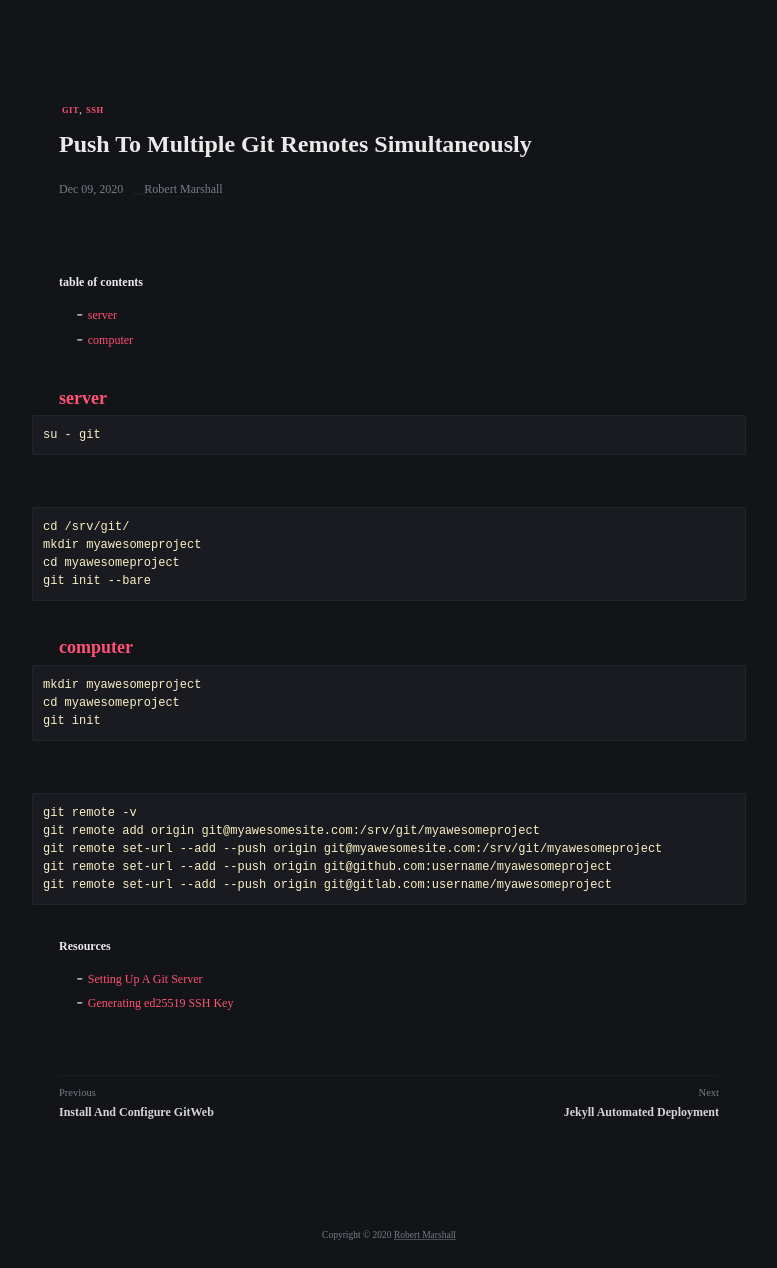
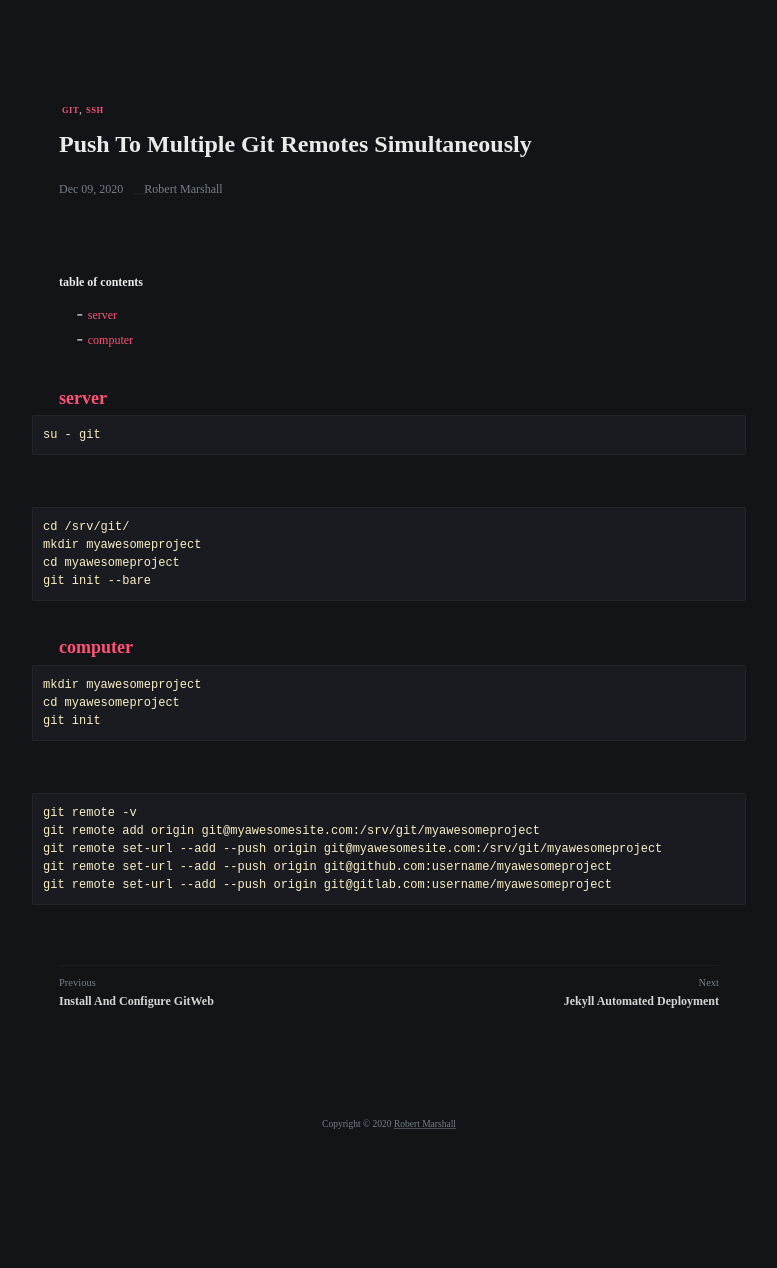
Before and after one commit to robert-marshall/xyz, a Jekyll site: the page built from _posts/2020-12-09-push-to-multiple-git-remotes-simultaneously.md, in a window 1280 px wide, cut to the strip 104-1372 px from the top of the page. Shown: the whole strip, without its empty margins (251-1028 px from the left). Built offline with Jekyll 4.4.1, drawn with Linux system fonts in a browser that asks for light colours; after the commit the page ends 1262 px from its top, so only the background shows below that.

Commit message:
Never gonna say goodbye

````diff
--- a/_posts/2020-12-09-push-to-multiple-git-remotes-simultaneously.md
+++ b/_posts/2020-12-09-push-to-multiple-git-remotes-simultaneously.md
@@ -41,7 +41,3 @@ git remote set-url --add --push origin git@myawesomesite.com:/srv/git/myawesomep
 git remote set-url --add --push origin git@github.com:username/myawesomeproject
 git remote set-url --add --push origin git@gitlab.com:username/myawesomeproject
 ```
-
-##### Resources
-- [Setting Up A Git Server](https://robertmarshall.xyz/setting-up-a-git-server)
-- [Generating ed25519 SSH Key](https://robertmarshall.xyz/generating-ed25519-ssh-key)
````
Also changed, not shown: _posts/2020-12-05-install-searx-on-debian.md (+0 -2 lines), _posts/2020-12-06-setting-up-a-git-server.md (+0 -1 lines), _posts/2020-12-08-install-and-configure-gitweb.md (+0 -1 lines).
